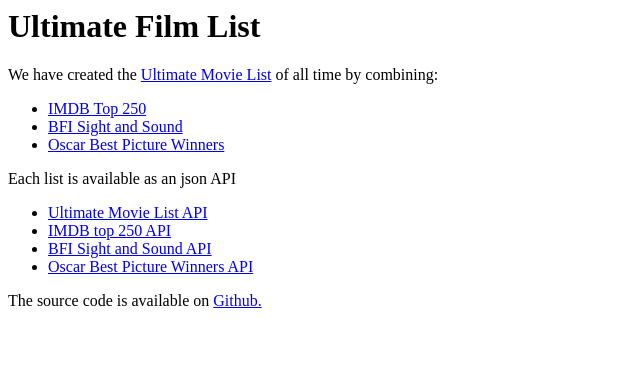
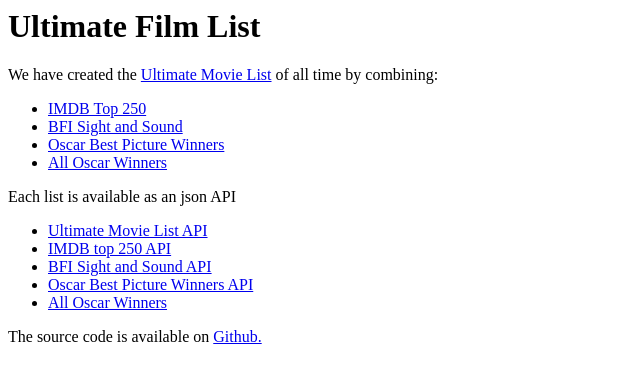
Before and after one commit to pxg/ultimate_movie_list, a Flask app: page / in a window 1280 px wide. Shown: the top 383 px of the page, without its empty margins (0-640 px from the left). Run offline with Flask 2, Linux system fonts and the light colour scheme.

Commit message:
all oscars api and page added

```diff
--- a/app.py
+++ b/app.py
@@ -1,6 +1,6 @@
 import json
 import decimal
-from flask import Flask, Response, render_template, jsonify
+from flask import Flask, Response, render_template, request
 from combine_lists import *
 app = Flask(__name__)
 
@@ -26,7 +26,6 @@
     film_list = get_ultimate_movie_list()
     return render_template('list.html', film_list=film_list)
 
-#TODO: Link to all Oscar winners
 
 @app.route('/ultimate-list/json')
 def ultimate_list_api():
@@ -83,6 +82,19 @@
                     mimetype='application/json')
 
 
+@app.route('/oscar-all')
+def oscar_all():
+    film_list = get_all_oscars_list()
+    if request.args.get('format') == 'json':
+        return Response(json.dumps(film_list, cls=DecimalEncoder),
+                        mimetype='application/json')
+    else:
+        return render_template('list.html',
+                               film_list=film_list,
+                               title='Oscar All Winners',
+                               url='http://en.wikipedia.org/wiki/List_of_Academy_Award-winning_films')
+
+
 if __name__ == '__main__':
     app.debug = True
     app.run()
--- a/combine_lists.py
+++ b/combine_lists.py
@@ -4,7 +4,7 @@
 import sys
 
 
-def get_oscars_list():
+def get_all_oscars_list():
     """
     Read the oscars file and return a list of dicts of every single film which
     has ever won an oscar
@@ -27,7 +27,7 @@
                     'name': links[0].contents[0],
                     'year': links[1].contents[0],
                     'awards': awards,
-                    'nominations': cells[3].contents
+                    'nominations': cells[3].contents[0]
                 }
                 film_list.append(film)
         except Exception:
--- a/templates/index.html
+++ b/templates/index.html
@@ -11,13 +11,15 @@
     <li><a href="/imdb">IMDB Top 250</a></li>
     <li><a href="/sight-and-sound">BFI Sight and Sound</a></li>
     <li><a href="/oscar-best-picture">Oscar Best Picture Winners</a></li>
+    <li><a href="/oscar-all">All Oscar Winners</a></li>
 </ul>
 
 <p>Each list is available as an json API</p>
 <ul>
-    <li><a href="/imdb/json">Ultimate Movie List API</a></li>
+    <li><a href="/ultimate-list/json">Ultimate Movie List API</a></li>
     <li><a href="/imdb/json">IMDB top 250 API</a></li>
     <li><a href="/sight-and-sound/json">BFI Sight and Sound API</a></li>
     <li><a href="/oscar-best-picture/json">Oscar Best Picture Winners API</a></li>
+    <li><a href="/oscar-all?format=json">All Oscar Winners</a></li>
 </ul>
 <p>The source code is available on <a href="https://github.com/pxg/ultimate_movie_list">Github.</a></p>
```
